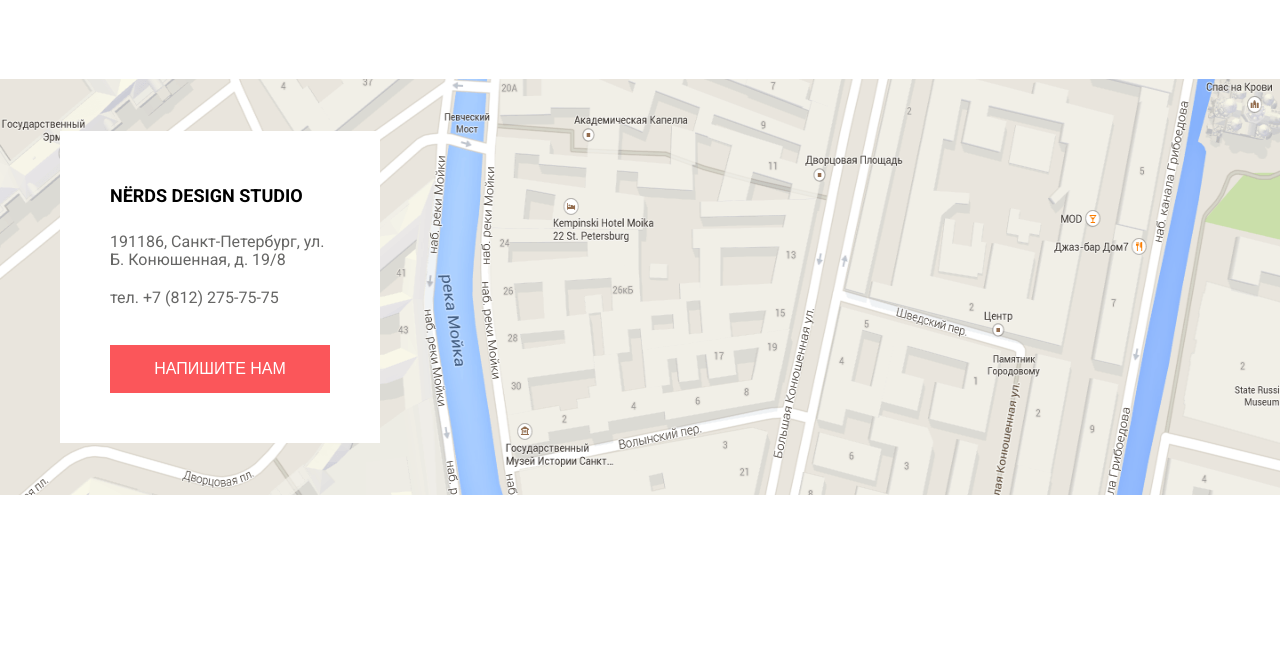
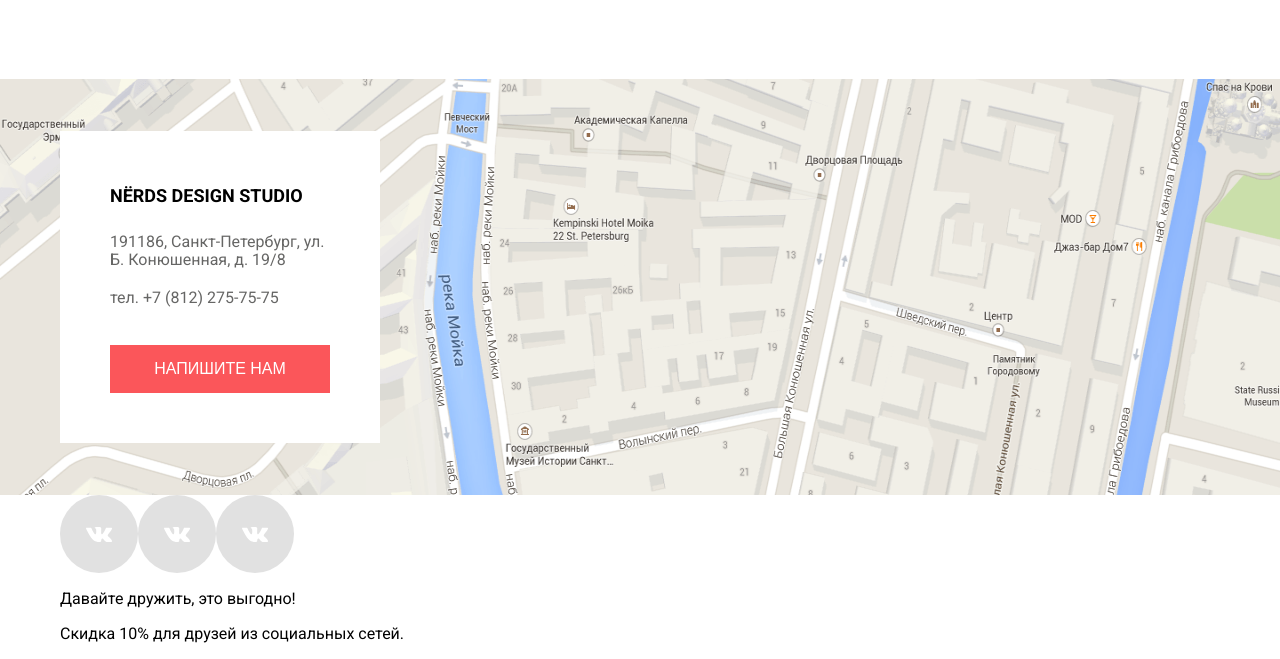
Before and after one commit to Nats92/nerds, a plain HTML site: page index.html in a window 1280 px wide. Shown: the part 1764-2423 px from the top of the page. Before the commit the page ends 2259 px from the top, so only its background shows below. Drawn offline with Linux system fonts and the light colour scheme.

Commit message:
Нарезка соц.иконок + начатый блок фотер

```diff
--- a/css/style.css
+++ b/css/style.css
@@ -466,6 +466,16 @@ button {
                 box-sizing: border-box;
                 flex-shrink: 0;
             }
+                .partners-list li:hover,
+                .partners-list li:focus {
+                    opacity: 1;
+                }
+                .partners-list li:active {
+                    opacity: 0.1;
+                }
+                .partners-list li:last-child {
+                    margin-right: 0;
+                }
                 .partners-list li::after {
                     position: absolute;
                     right: 0;
@@ -474,12 +484,14 @@ button {
                     height: 52px;
                     background-color: #000;
                 }
-                .partners-list li:last-child::after {
-                    display: none;
-                }
-                .partners-list li:last-child {
-                    margin-right: 0;
-                }
+                    .partners-list li:hover::after,
+                    .partners-list li:focus::after,
+                    .partners-list li:active::after {
+                        opacity: 0.2;
+                    }
+                    .partners-list li:last-child::after {
+                        display: none;
+                    }
 .contacts-block {
     width: 100%;
     position: relative;
@@ -536,3 +548,26 @@ button {
                     padding: 15px 0;
                     background-color: #fb565a;
                 }
+.main-footer {
+
+}
+    .main-footer .social-list {
+        display: flex;
+        width: 262px;
+        padding: 0;
+        margin: 0;
+        list-style: none;
+    }
+        .main-footer .social-list li a {
+            display: block;
+            width: 78px;
+            height: 78px;
+
+            background-color: #e1e1e1;
+            background-image: url("../img/vk-icon.svg");
+            background-repeat: no-repeat;
+            background-position: center center;
+            -webkit-border-radius: 50%;
+            -moz-border-radius: 50%;
+            border-radius: 50%;
+        }
--- a/index.html
+++ b/index.html
@@ -130,6 +130,18 @@
             </div>
         </section>
 
+        <footer class="main-footer">
+            <div class="center-wrap">
+                <ul class="social-list">
+                    <li class="social-vk"><a href="#"><span class="visually-hidden">Вконтакте</span></a></li>
+                    <li class="social-vb"><a href="#"><span class="visually-hidden">Фейсбук</span></a></li>
+                    <li class="social-insta"><a href="#"><span class="visually-hidden">Инстаграм</span></a></li>
+                </ul>
+                <p class="add-social">Давайте дружить, это выгодно!</p>
+                <p class="discount">Скидка 10% для друзей из социальных сетей.</p>
+            </div>
+        </footer>
+
 
 
         <script>document.write('<script src="http://' + (location.host || 'localhost').split(':')[0] + ':35729/livereload.js?snipver=1"></' + 'script>')</script>
```
Also changed, not shown: img/fb-icon.svg (added), img/insta-icon.svg (added), img/vk-icon.svg (added).
